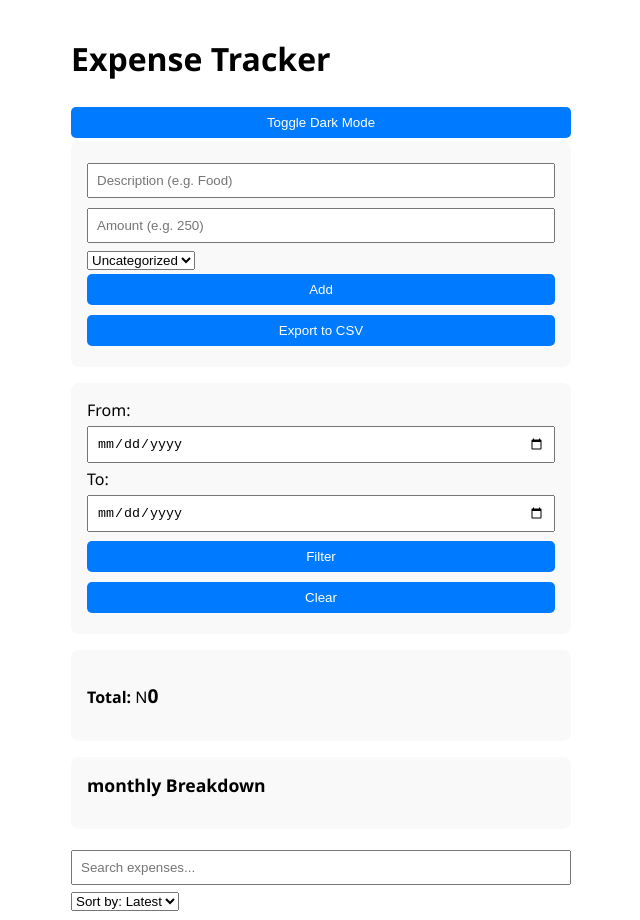
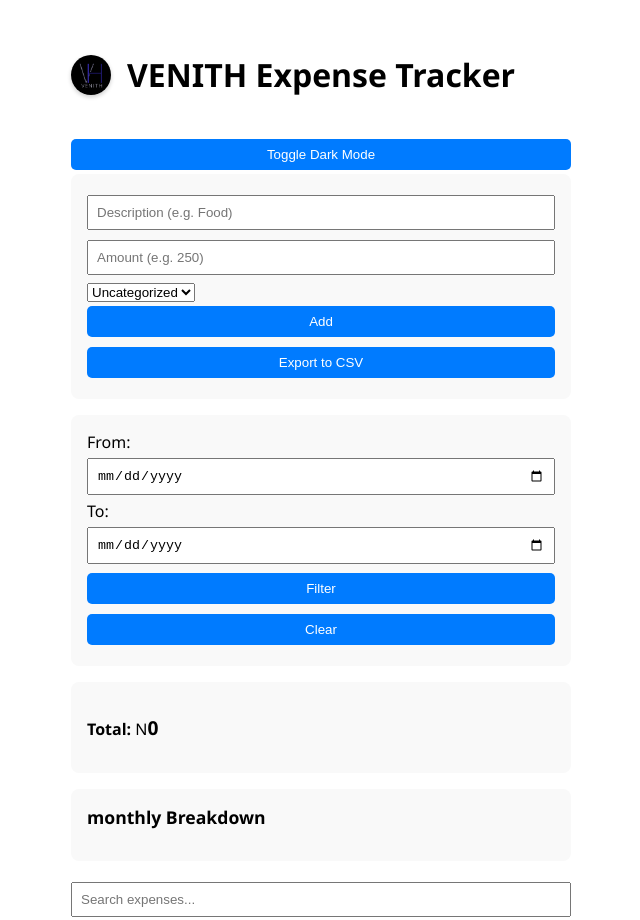
Before and after one commit to venith-creator/CMP-git, a plain HTML site: page frontend/index.html in a window 1280 px wide. Shown: the top 920 px of the page, without its empty margins (319-959 px from the left). Drawn offline with Linux system fonts and the light colour scheme; no server answers.

Commit message:
Added logo and lil styling

```diff
--- a/backend/package.json
+++ b/backend/package.json
@@ -7,6 +7,6 @@
   },
   "dependencies": {
     "cors": "^2.8.5",
-    "express": "^5.1.0"
+    "express": "^4.18.2"
   }
 }
--- a/backend/server.js
+++ b/backend/server.js
@@ -48,6 +48,10 @@
     port: process.env.PORT,
     env: process.env.NODE_ENV || "not set"
   });
+});
+
+app.get('/health', (req, res) => {
+    res.status(200).send('OK');
 });
 
 
--- a/app.js
+++ b/frontend/app.js
@@ -1,4 +1,4 @@
-import {expenses} from './data.js';
+import {expenses} from '../data.js';
 
 import { renderExpenses } from './ui.js';
 import { fetchExpenses, addExpenseAPI, updateExpenseAPI, deleteExpenseAPI } from './api.js';
--- a/index.html
+++ b/frontend/index.html
@@ -7,7 +7,10 @@
         <link rel="stylesheet" href="style.css" />
     </head>
     <body>
-        <h1>Expense Tracker</h1>
+        <header>
+            <img src="venith-logo.jpg" alt="tracker-logo" id="logo">
+            <h1>VENITH Expense Tracker</h1>
+        </header>
 
         <button id="darkModeToggle">Toggle Dark Mode</button>
 
--- a/style.css
+++ b/frontend/style.css
@@ -92,6 +92,7 @@
     max-width: 500px;
     margin: 0 auto;
     padding: 1rem;
+    padding-top: 2rem;
 }
 
 #form, #totals, #expenseList, #dataFilter {
@@ -153,3 +154,24 @@
     background-color: #2c2c2c;
     color: #f1f1f1;
 }
+header {
+    display: flex;
+    align-items: center;
+    gap: 1rem;
+    margin-bottom: 1em;
+}
+#logo {
+    width: 40px;
+    height: 40px;
+    border-radius: 50%;
+    object-fit: cover;
+    box-shadow: 0 2px 4px rgba(0, 0, 0, 0.2);
+}
+h1 {
+    font-size: 2rem;
+}
+body.dark-mode header {
+    background-color: #1e1e1e;
+    padding: 0.5em 1em;
+    border-radius: 8px;
+}
--- a/ui.js
+++ b/frontend/ui.js
@@ -1,4 +1,4 @@
-import { expenses } from "./data.js";
+import { expenses } from "../data.js";
 function timeAgo(date) {
     const now = new Date();
     const past = new Date(date);
```
Also changed, not shown: frontend/api.js (renamed from api.js), frontend/data.js (renamed from data.js), frontend/storage.js (added), frontend/venith-logo.jpg (added), 1 other file.
